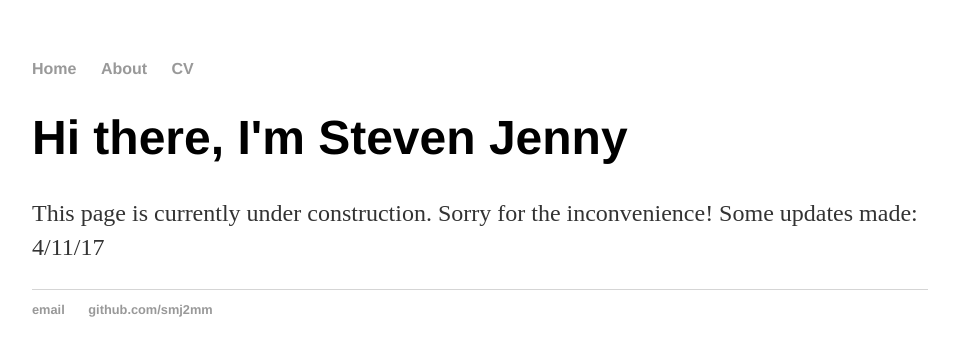
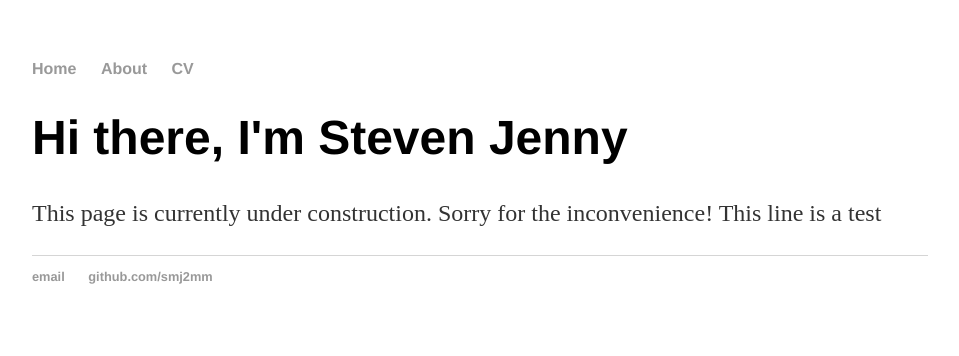
Before and after one commit to smj2mm/smj2mm.github.io, a Jekyll site: the page built from index.html, in a window 1280 px wide. Shown: the top 356 px of the page, without its empty margins (160-1119 px from the left). Built offline with Jekyll 4.4.1, drawn with Linux system fonts in a browser that asks for light colours.

Commit message:
Update index.html

```diff
--- a/index.html
+++ b/index.html
@@ -5,5 +5,5 @@ title: Steven Jenny - Developer, Musician
 
 <div class="blurb">
 	<h1>Hi there, I'm Steven Jenny</h1>
-		<p> This page is currently under construction. Sorry for the inconvenience! Some updates made: 4/11/17 </p>
+		<p> This page is currently under construction. Sorry for the inconvenience! This line is a test </p>
 </div><!-- /.blurb -->
```
